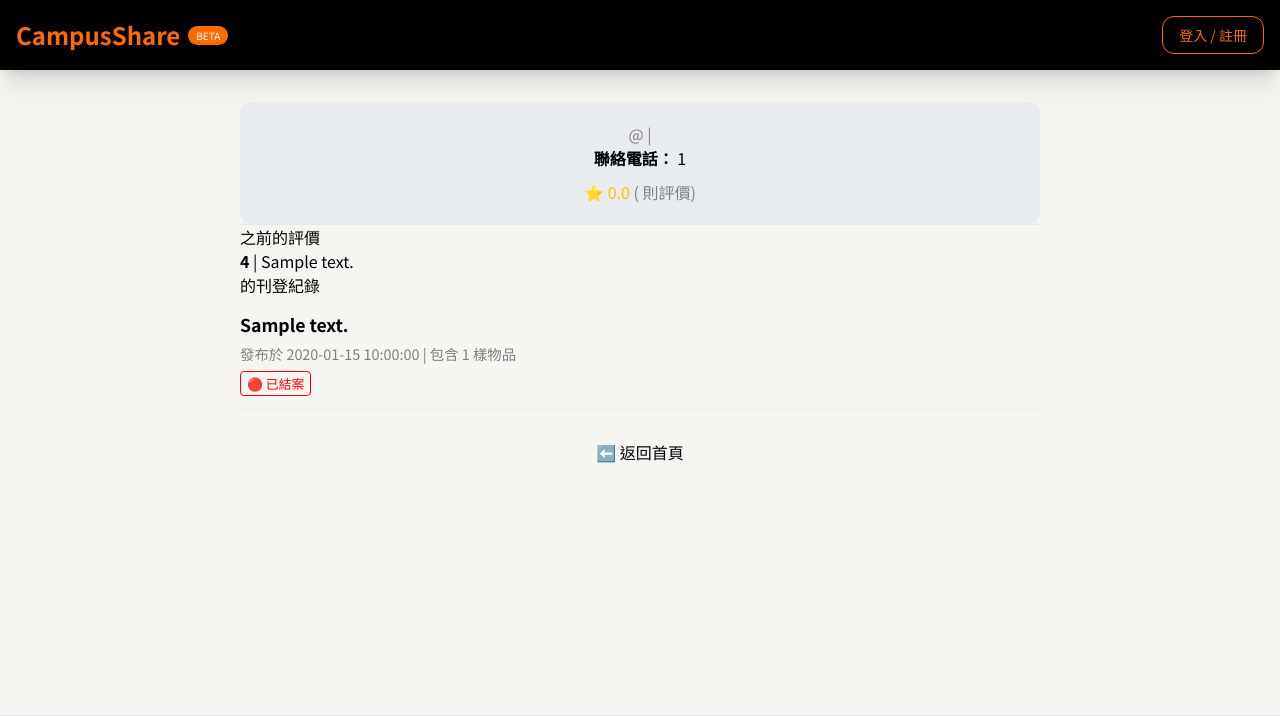
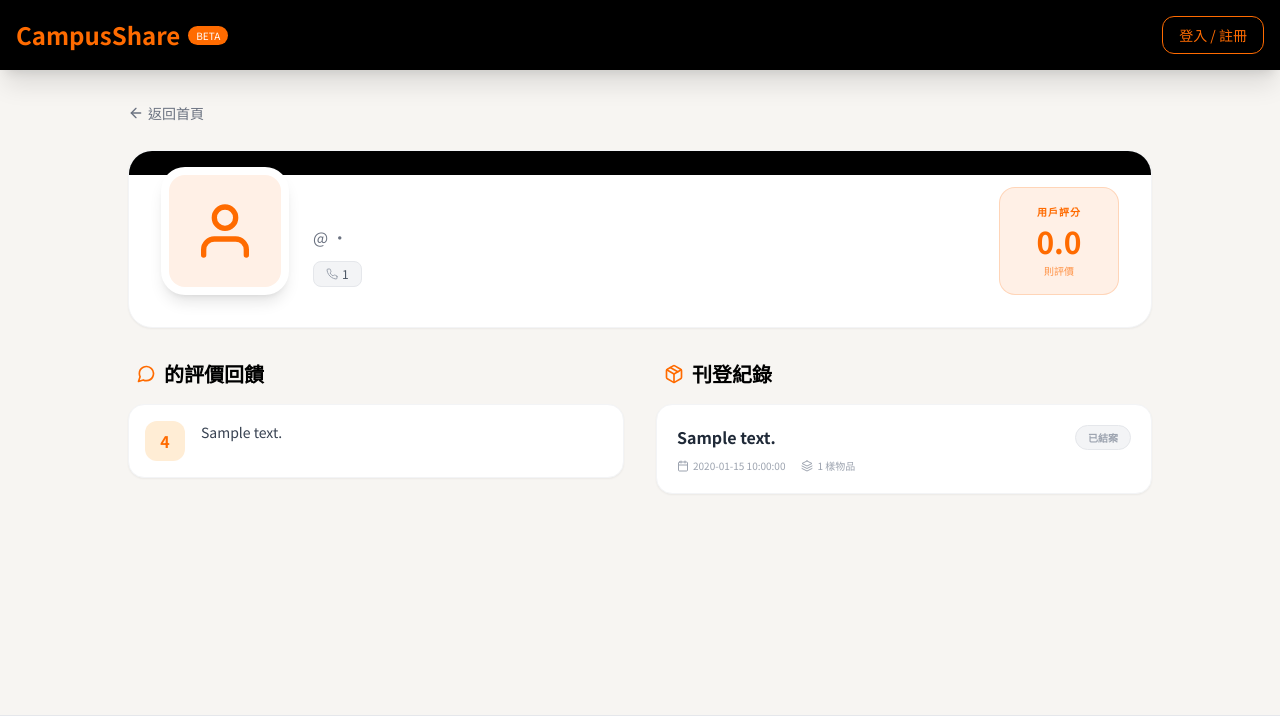
Before and after one commit to aoggg/1141-Database-System-Final-Project, a Flask app: template final project/giveaway_app/templates/public_profile.html in a window 1280 px wide. Shown: the top 716 px of the page. Run offline with Flask 3, Linux system fonts and the light colour scheme; the template is opened without the code that fills it: most values are stand-ins (such as "Sample title", 1, 10 or a date in 2020); some libraries are stand-ins or nearby versions.

Commit message:
新增public_profile UI

```diff
--- a/final project/giveaway_app/templates/public_profile.html
+++ b/final project/giveaway_app/templates/public_profile.html
@@ -1,74 +1,94 @@
 {% extends "base.html" %}
 
 {% block content %}
+<div class="max-w-5xl mx-auto">
+    <nav class="mb-6">
+        <a href="{{ url_for('index') }}" class="inline-flex items-center text-sm text-gray-500 hover:text-[#FF6B00] transition">
+            <i data-feather="arrow-left" class="w-4 h-4 mr-1"></i> 返回首頁
+        </a>
+    </nav>
 
-<div class="profile-container" style="max-width: 800px; margin: 0 auto;">
-
-    <div style="background: #e9ecef; padding: 20px; border-radius: 10px; text-align: center;">
-        <h1 style="margin: 0;">{{ user['name'] }}</h1>
-        <p style="color: gray;">@{{ user['username'] }} | {{ user['organization'] }}</p>
-        <p>
-            <strong>聯絡電話：</strong>
-            {% if phones %}
-                {% for p in phones %}
-                    <span>{{ p['phone_number'] }}</span>
-                    {% if not loop.last %}, {% endif %}
-                {% endfor %}
-            {% else %}
-                <span style="color: red;">(尚未綁定電話)</span>
-            {% endif %}
-        </p>
-        <div style="margin-top: 10px;">
-            <h2 style="margin: 0; color: #ffc107; display: inline-block;">
-                ⭐ {{ "%.1f"|format(user['avg_score']) }}
-            </h2>
-            <span style="color: gray;"> ({{ user['review_count'] }} 則評價)</span>
+    <div class="bg-white rounded-3xl shadow-sm border border-gray-100 overflow-hidden mb-8">
+        <div class="bg-black h-6 relative"></div>
+        <div class="px-8 pb-8 -mt-2 relative flex flex-col md:flex-row items-end justify-between gap-6">
+            <div class="flex flex-col md:flex-row items-end gap-6 w-full">
+                <div class="w-32 h-32 bg-white rounded-3xl p-2 shadow-lg">
+                    <div class="w-full h-full bg-[#FFF0E6] rounded-2xl flex items-center justify-center">
+                        <i data-feather="user" class="w-16 h-16 text-[#FF6B00]"></i>
+                    </div>
+                </div>
+                <div class="flex-1 mb-2">
+                    <h1 class="text-3xl font-bold text-gray-900">{{ user['name'] }}</h1>
+                    <p class="text-gray-500 font-medium">@{{ user['username'] }} · {{ user['organization'] }}</p>
+                    <div class="flex flex-wrap gap-2 mt-3">
+                        {% if phones %}
+                            {% for p in phones %}
+                                <span class="bg-gray-100 text-gray-600 text-xs px-3 py-1 rounded-lg flex items-center border border-gray-200">
+                                    <i data-feather="phone" class="w-3 h-3 mr-1 text-gray-400"></i>{{ p['phone_number'] }}
+                                </span>
+                            {% endfor %}
+                        {% else %}
+                            <span class="text-xs text-gray-400 italic">該用戶未提供公開電話</span>
+                        {% endif %}
+                    </div>
+                </div>
+                <div class="bg-[#FFF0E6] p-4 rounded-2xl border border-[#FF6B00]/20 text-center min-w-[120px]">
+                    <span class="block text-[10px] uppercase font-bold text-[#FF6B00] mb-1 tracking-widest">用戶評分</span>
+                    <span class="text-3xl font-black text-[#FF6B00]">{{ "%.1f"|format(user['avg_score']) }}</span>
+                    <span class="block text-[10px] text-[#FF6B00]/70 mt-1">{{ user['review_count'] }} 則評價</span>
+                </div>
+            </div>
         </div>
     </div>
 
-    <hr>
+    <div class="grid grid-cols-1 lg:grid-cols-2 gap-8">
+        <section class="space-y-4">
+            <h2 class="text-xl font-bold flex items-center px-2">
+                <i data-feather="message-circle" class="w-5 h-5 mr-2 text-[#FF6B00]"></i> {{ user['name'] }} 的評價回饋
+            </h2>
+            <div class="bg-white rounded-2xl shadow-sm border border-gray-100 divide-y divide-gray-50">
+                {% for comment in comments %}
+                <div class="p-4 flex gap-4 hover:bg-gray-50/50 transition">
+                    <div class="bg-orange-100 h-10 w-10 rounded-xl flex items-center justify-center shrink-0">
+                        <span class="font-bold text-[#FF6B00]">{{ comment['rating'] }}</span>
+                    </div>
+                    <div>
+                        <p class="text-sm text-gray-700 leading-relaxed">{{ comment['comment_str'] }}</p>
+                    </div>
+                </div>
+                {% else %}
+                <div class="p-12 text-center text-gray-400 text-sm italic">
+                    暫時沒有任何評價紀錄
+                </div>
+                {% endfor %}
+            </div>
+        </section>
 
-    <h3>{{ user['name'] }} 之前的評價</h3>
-    <ul>
-        {% for comment in comments %}
-            <li>
-                <strong> {{comment['rating']}} </strong> | {{comment['comment_str']}}
-            </li>
-        {% endfor %}
-    </ul>
-
-    <h3>{{ user['name'] }} 的刊登紀錄</h3>
-
-    {% if posts %}
-        <ul style="list-style: none; padding: 0;">
-        {% for post in posts %}
-            <li style="border-bottom: 1px solid #eee; padding: 15px 0;">
-                <div style="font-weight: bold; font-size: 1.1em;">
-                    {{ post['description'] }}
+        <section class="space-y-4">
+            <h2 class="text-xl font-bold flex items-center px-2">
+                <i data-feather="package" class="w-5 h-5 mr-2 text-[#FF6B00]"></i> 刊登紀錄
+            </h2>
+            <div class="space-y-3">
+                {% for post in posts %}
+                <div class="bg-white p-5 rounded-2xl border border-gray-100 shadow-sm hover:shadow-md transition-all">
+                    <div class="flex justify-between items-start mb-2">
+                        <h4 class="font-bold text-gray-800">{{ post['description'] }}</h4>
+                        <span class="whitespace-nowrap flex-shrink-0 px-3 py-1 rounded-full text-[10px] font-bold {{ 'bg-green-100 text-green-600 border border-green-200' if post['available'] else 'bg-gray-100 text-gray-400 border border-gray-200' }}">
+                            {{ '進行中' if post['available'] else '已結案' }}
+                        </span>
+                    </div>
+                    <div class="flex items-center gap-4 text-[10px] text-gray-400">
+                        <span class="flex items-center"><i data-feather="calendar" class="w-3 h-3 mr-1"></i>{{ post['post_time'] }}</span>
+                        <span class="flex items-center"><i data-feather="layers" class="w-3 h-3 mr-1"></i>{{ post['item_count'] }} 樣物品</span>
+                    </div>
                 </div>
-
-                <div style="color: gray; font-size: 0.9em; margin: 5px 0;">
-                    發布於 {{ post['post_time'] }} | 包含 {{ post['item_count'] }} 樣物品
+                {% else %}
+                <div class="bg-gray-50 rounded-2xl border-2 border-dashed border-gray-200 p-12 text-center">
+                    <p class="text-gray-400 text-sm italic">這位使用者還沒有刊登過任何東西</p>
                 </div>
-
-                <div>
-                    {% if post['available'] %}
-                        <span style="color: green; border: 1px solid green; padding: 2px 6px; border-radius: 4px; font-size: 0.8em;">🟢 進行中</span>
-                    {% else %}
-                        <span style="color: red; border: 1px solid red; padding: 2px 6px; border-radius: 4px; font-size: 0.8em;">🔴 已結案</span>
-                    {% endif %}
-                </div>
-            </li>
-        {% endfor %}
-        </ul>
-    {% else %}
-        <p style="text-align: center; color: gray;">這位使用者還沒有刊登過任何東西。</p>
-    {% endif %}
-
-    <div style="margin-top: 30px; text-align: center;">
-        <a href="{{ url_for('index') }}" class="btn">⬅️ 返回首頁</a>
+                {% endfor %}
+            </div>
+        </section>
     </div>
-
 </div>
-
 {% endblock %}
```
